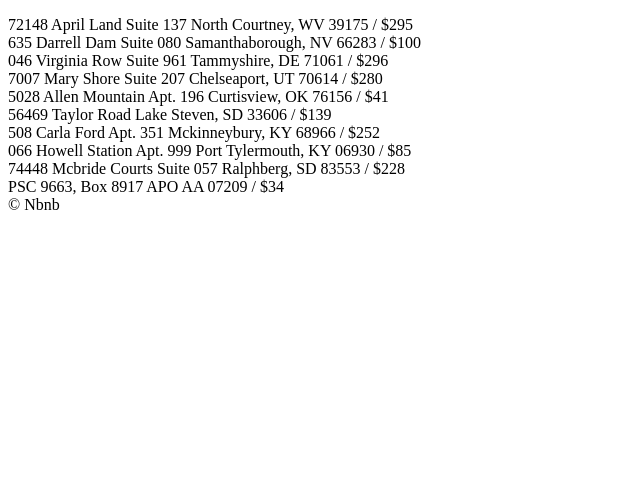
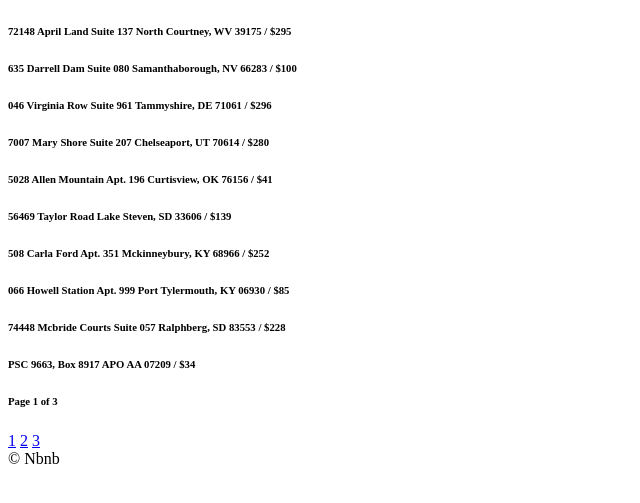
Before and after one commit to SeokRae/python_airbnb-clone, a Django app: page / in a window 1280 px wide. Shown: the part 60-563 px from the top of the page, without its empty margins (0-640 px from the left). Run offline with Django 3.2, Linux system fonts and the light colour scheme; data comes from the database, SQL or seed files in the repository.

Commit message:
2019.12.27 view paging python mode

```diff
--- a/rooms/views.py
+++ b/rooms/views.py
@@ -1,15 +1,29 @@
 from django.shortcuts import render
+from math import ceil
 from . import models
 
 # Create your views here.
 
 
 def all_rooms(request):
-    page = int(request.GET.get("page", 1))
+    page = request.GET.get("page", 1)
+    page = int(page or 1)
+
     page_size = 10
 
     limit = page * page_size
     offset = limit - page_size
 
     all_rooms = models.Room.objects.all()[offset:limit]
-    return render(request, "rooms/all_rooms.html", context={"rooms": all_rooms})
+    page_count = ceil(models.Room.objects.count() / page_size)
+
+    return render(
+        request,
+        "rooms/all_rooms.html",
+        context={
+            "rooms": all_rooms,
+            "page": page,
+            "page_count": page_count,
+            "page_range": range(1, page_count + 1),
+        },
+    )
--- a/templates/rooms/all_rooms.html
+++ b/templates/rooms/all_rooms.html
@@ -5,7 +5,13 @@
 {% block content %}
 
     {% for room in rooms %}
-    {{ room.name }} / ${{room.price}} </br>
+    <h6>{{ room.name }} / ${{room.price}}</h6>
+    {% endfor %}
+
+    <h6>Page {{page}} of {{page_count}}</h6>
+
+    {% for page in page_range %}
+        <a href="?page={{page}}">{{page}}</a>
     {% endfor %}
 
 {% endblock content %}
```
